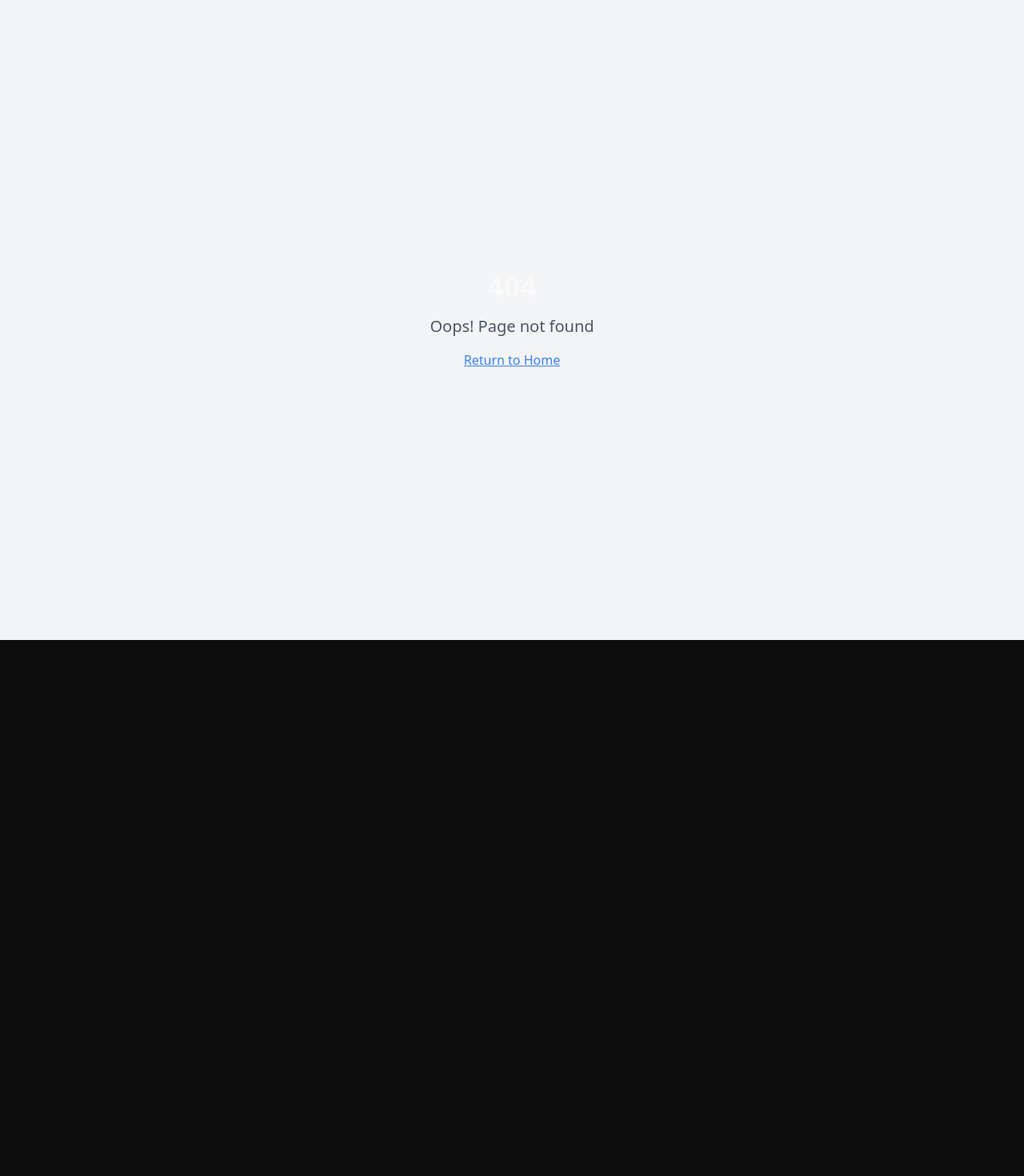
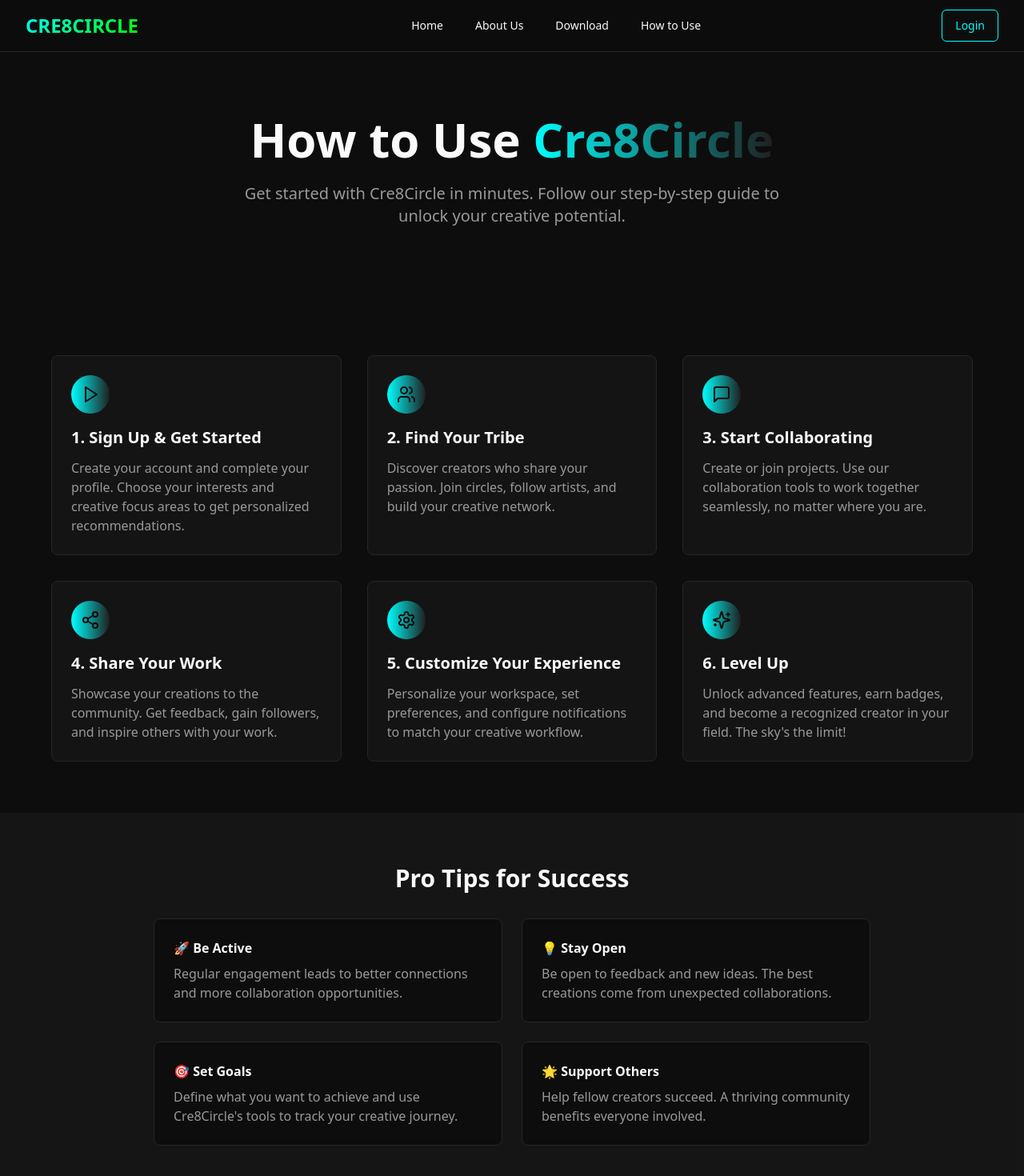
Before and after one commit to cre8circle/finalweb, a React (Vite) app: page /how-to-use in a window 1280 px wide. Before the commit this address had no page. Shown: the top 1470 px of the page at 80% size. Before the commit the page ends 800 px from the top, so only its background shows below. Built offline with nearby package versions, Linux system fonts and the light colour scheme.

Commit message:
Add "How to Use" page
Create a new page detailing how to use the Cre8Circle application and add it to the site's navigation.

```diff
--- a/src/App.tsx
+++ b/src/App.tsx
@@ -7,6 +7,7 @@ import Index from "./pages/Index";
 import About from "./pages/About";
 import Download from "./pages/Download";
 import Login from "./pages/Login";
+import HowToUse from "./pages/HowToUse";
 import NotFound from "./pages/NotFound";
 
 const queryClient = new QueryClient();
@@ -21,6 +22,7 @@ const App = () => (
           <Route path="/" element={<Index />} />
           <Route path="/about" element={<About />} />
           <Route path="/download" element={<Download />} />
+          <Route path="/how-to-use" element={<HowToUse />} />
           <Route path="/login" element={<Login />} />
           {/* ADD ALL CUSTOM ROUTES ABOVE THE CATCH-ALL "*" ROUTE */}
           <Route path="*" element={<NotFound />} />
--- a/src/components/Navigation.tsx
+++ b/src/components/Navigation.tsx
@@ -10,6 +10,7 @@ const Navigation = () => {
     { name: "Home", href: "/" },
     { name: "About Us", href: "/about" },
     { name: "Download", href: "/download" },
+    { name: "How to Use", href: "/how-to-use" },
     { name: "Login", href: "/login" },
   ];
 
--- /dev/null
+++ b/src/pages/HowToUse.tsx
@@ -0,0 +1,138 @@
+import Navigation from "@/components/Navigation";
+import { Play, Users, MessageSquare, Share2, Settings, Sparkles } from "lucide-react";
+
+const HowToUse = () => {
+  return (
+    <div className="min-h-screen bg-background">
+      <Navigation />
+
+      <main className="pt-20">
+        {/* Hero Section */}
+        <section className="py-16 px-4 text-center">
+          <div className="max-w-4xl mx-auto">
+            <h1 className="text-4xl md:text-6xl font-bold mb-6">
+              How to Use{" "}
+              <span className="bg-gradient-to-r from-primary to-secondary bg-clip-text text-transparent">
+                Cre8Circle
+              </span>
+            </h1>
+            <p className="text-xl text-muted-foreground mb-8 max-w-2xl mx-auto">
+              Get started with Cre8Circle in minutes. Follow our step-by-step guide to unlock your creative potential.
+            </p>
+          </div>
+        </section>
+
+        {/* Step-by-step Guide */}
+        <section className="py-16 px-4">
+          <div className="max-w-6xl mx-auto">
+            <div className="grid md:grid-cols-2 lg:grid-cols-3 gap-8">
+
+              {/* Step 1 */}
+              <div className="p-6 rounded-lg border bg-card hover:shadow-lg transition-shadow">
+                <div className="w-12 h-12 rounded-full bg-gradient-to-r from-primary to-secondary flex items-center justify-center mb-4">
+                  <Play className="w-6 h-6 text-primary-foreground" />
+                </div>
+                <h3 className="text-xl font-semibold mb-3">1. Sign Up & Get Started</h3>
+                <p className="text-muted-foreground">
+                  Create your account and complete your profile. Choose your interests and creative focus areas to get personalized recommendations.
+                </p>
+              </div>
+
+              {/* Step 2 */}
+              <div className="p-6 rounded-lg border bg-card hover:shadow-lg transition-shadow">
+                <div className="w-12 h-12 rounded-full bg-gradient-to-r from-primary to-secondary flex items-center justify-center mb-4">
+                  <Users className="w-6 h-6 text-primary-foreground" />
+                </div>
+                <h3 className="text-xl font-semibold mb-3">2. Find Your Tribe</h3>
+                <p className="text-muted-foreground">
+                  Discover creators who share your passion. Join circles, follow artists, and build your creative network.
+                </p>
+              </div>
+
+              {/* Step 3 */}
+              <div className="p-6 rounded-lg border bg-card hover:shadow-lg transition-shadow">
+                <div className="w-12 h-12 rounded-full bg-gradient-to-r from-primary to-secondary flex items-center justify-center mb-4">
+                  <MessageSquare className="w-6 h-6 text-primary-foreground" />
+                </div>
+                <h3 className="text-xl font-semibold mb-3">3. Start Collaborating</h3>
+                <p className="text-muted-foreground">
+                  Create or join projects. Use our collaboration tools to work together seamlessly, no matter where you are.
+                </p>
+              </div>
+
+              {/* Step 4 */}
+              <div className="p-6 rounded-lg border bg-card hover:shadow-lg transition-shadow">
+                <div className="w-12 h-12 rounded-full bg-gradient-to-r from-primary to-secondary flex items-center justify-center mb-4">
+                  <Share2 className="w-6 h-6 text-primary-foreground" />
+                </div>
+                <h3 className="text-xl font-semibold mb-3">4. Share Your Work</h3>
+                <p className="text-muted-foreground">
+                  Showcase your creations to the community. Get feedback, gain followers, and inspire others with your work.
+                </p>
+              </div>
+
+              {/* Step 5 */}
+              <div className="p-6 rounded-lg border bg-card hover:shadow-lg transition-shadow">
+                <div className="w-12 h-12 rounded-full bg-gradient-to-r from-primary to-secondary flex items-center justify-center mb-4">
+                  <Settings className="w-6 h-6 text-primary-foreground" />
+                </div>
+                <h3 className="text-xl font-semibold mb-3">5. Customize Your Experience</h3>
+                <p className="text-muted-foreground">
+                  Personalize your workspace, set preferences, and configure notifications to match your creative workflow.
+                </p>
+              </div>
+
+              {/* Step 6 */}
+              <div className="p-6 rounded-lg border bg-card hover:shadow-lg transition-shadow">
+                <div className="w-12 h-12 rounded-full bg-gradient-to-r from-primary to-secondary flex items-center justify-center mb-4">
+                  <Sparkles className="w-6 h-6 text-primary-foreground" />
+                </div>
+                <h3 className="text-xl font-semibold mb-3">6. Level Up</h3>
+                <p className="text-muted-foreground">
+                  Unlock advanced features, earn badges, and become a recognized creator in your field. The sky's the limit!
+                </p>
+              </div>
+
+            </div>
+          </div>
+        </section>
+
+        {/* Tips Section */}
+        <section className="py-16 px-4 bg-muted/50">
+          <div className="max-w-4xl mx-auto text-center">
+            <h2 className="text-3xl font-bold mb-8">Pro Tips for Success</h2>
+            <div className="grid md:grid-cols-2 gap-6 text-left">
+              <div className="p-6 bg-background rounded-lg border">
+                <h3 className="font-semibold mb-2">🚀 Be Active</h3>
+                <p className="text-muted-foreground">
+                  Regular engagement leads to better connections and more collaboration opportunities.
+                </p>
+              </div>
+              <div className="p-6 bg-background rounded-lg border">
+                <h3 className="font-semibold mb-2">💡 Stay Open</h3>
+                <p className="text-muted-foreground">
+                  Be open to feedback and new ideas. The best creations come from unexpected collaborations.
+                </p>
+              </div>
+              <div className="p-6 bg-background rounded-lg border">
+                <h3 className="font-semibold mb-2">🎯 Set Goals</h3>
+                <p className="text-muted-foreground">
+                  Define what you want to achieve and use Cre8Circle's tools to track your creative journey.
+                </p>
+              </div>
+              <div className="p-6 bg-background rounded-lg border">
+                <h3 className="font-semibold mb-2">🌟 Support Others</h3>
+                <p className="text-muted-foreground">
+                  Help fellow creators succeed. A thriving community benefits everyone involved.
+                </p>
+              </div>
+            </div>
+          </div>
+        </section>
+
+      </main>
+    </div>
+  );
+};
+
+export default HowToUse;
```
